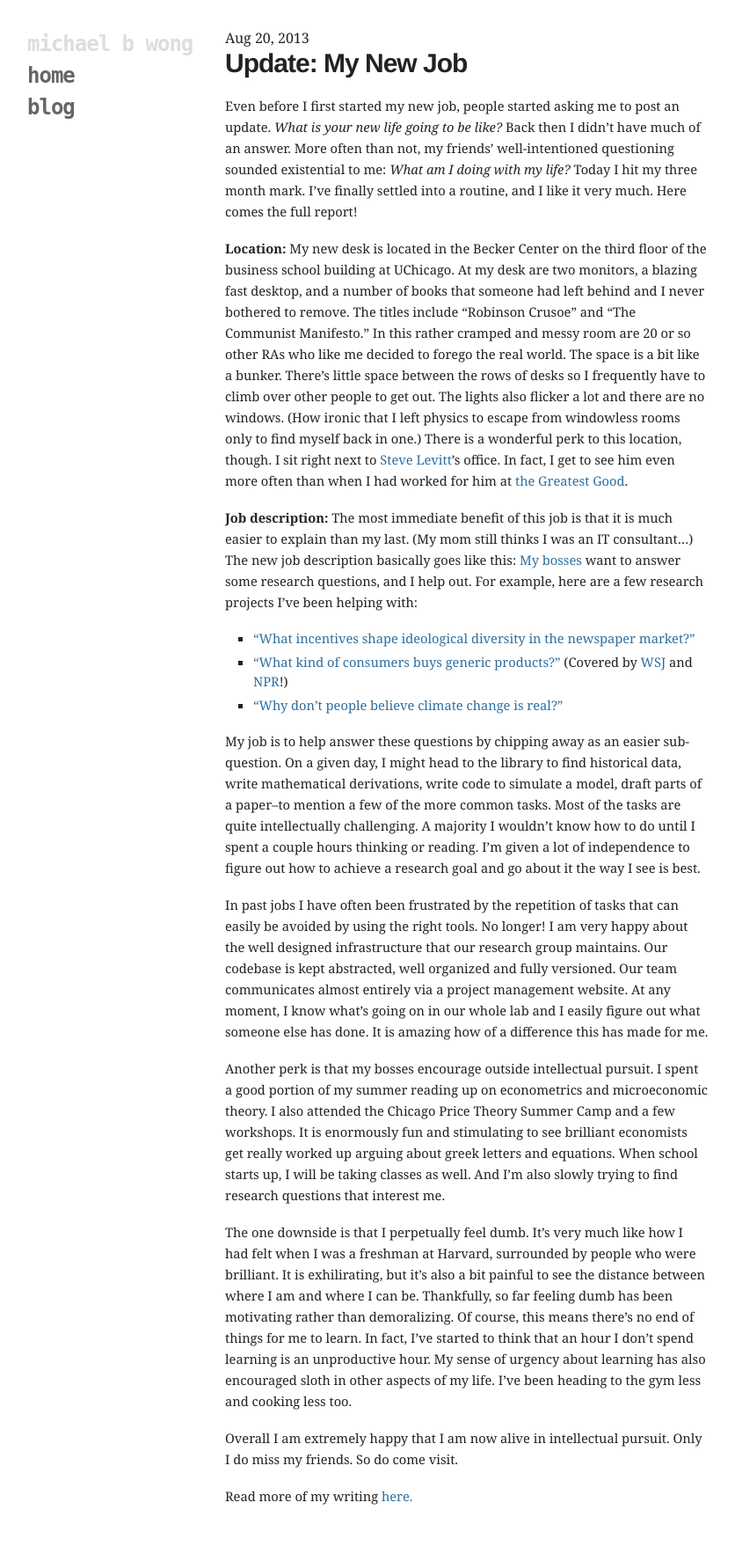
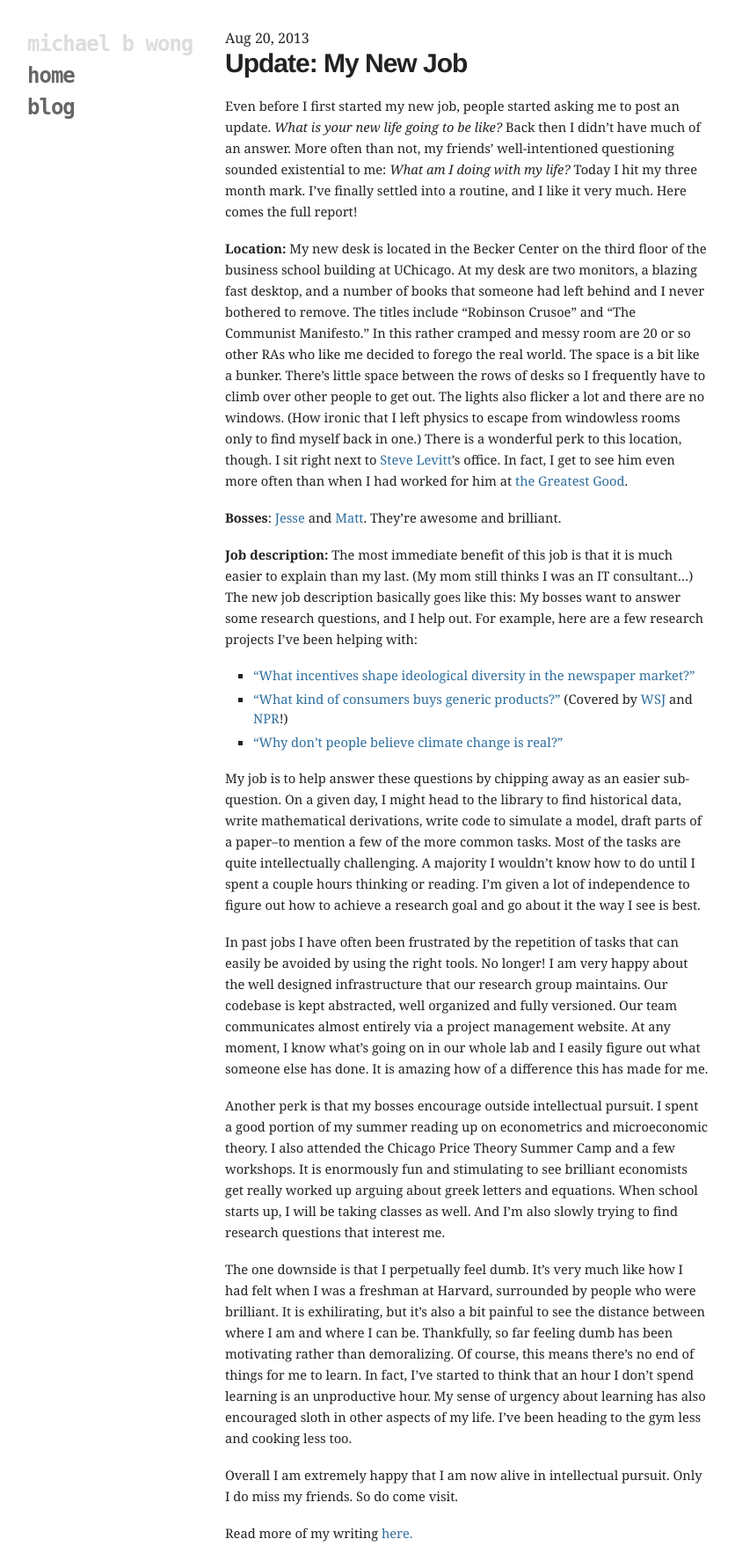
Before and after one commit to mbwong/mbwong.github.com, a Jekyll site: the page built from _posts/2013-08-20-new-job.md, in a window 1280 px wide. Shown: the whole page at 88% size, without its empty margins (94-930 px from the left). Built offline with Jekyll 4.4.1, drawn with Linux system fonts in a browser that asks for light colours; before the commit the page ends 1732 px from its top, so only the background shows below that.

Commit message:
Update 2013-08-20-new-job.md

```diff
--- a/_posts/2013-08-20-new-job.md
+++ b/_posts/2013-08-20-new-job.md
@@ -13,7 +13,9 @@ __Location:__ My new desk is located in the Becker Center on the third floor of
 [steve]: http://pricetheory.uchicago.edu/levitt/
 [tgg]: http://greatestgood.com/
 
-__Job description:__ The most immediate benefit of this job is that it is much easier to explain than my last. (My mom still thinks I was an IT consultant...) The new job description basically goes like this: [My][jesse] [bosses][matt] want to answer some research questions, and I help out. For example, here are a few research projects I've been helping with:
+__Bosses__: [Jesse][jesse] and [Matt][matt]. They're awesome and brilliant.
+
+__Job description:__ The most immediate benefit of this job is that it is much easier to explain than my last. (My mom still thinks I was an IT consultant...) The new job description basically goes like this: My bosses want to answer some research questions, and I help out. For example, here are a few research projects I've been helping with:
 
 * ["What incentives shape ideological diversity in the newspaper market?"][comp]
 * ["What kind of consumers buys generic products?"][gen] (Covered by [WSJ][wsj] and [NPR][npr]!)
```
